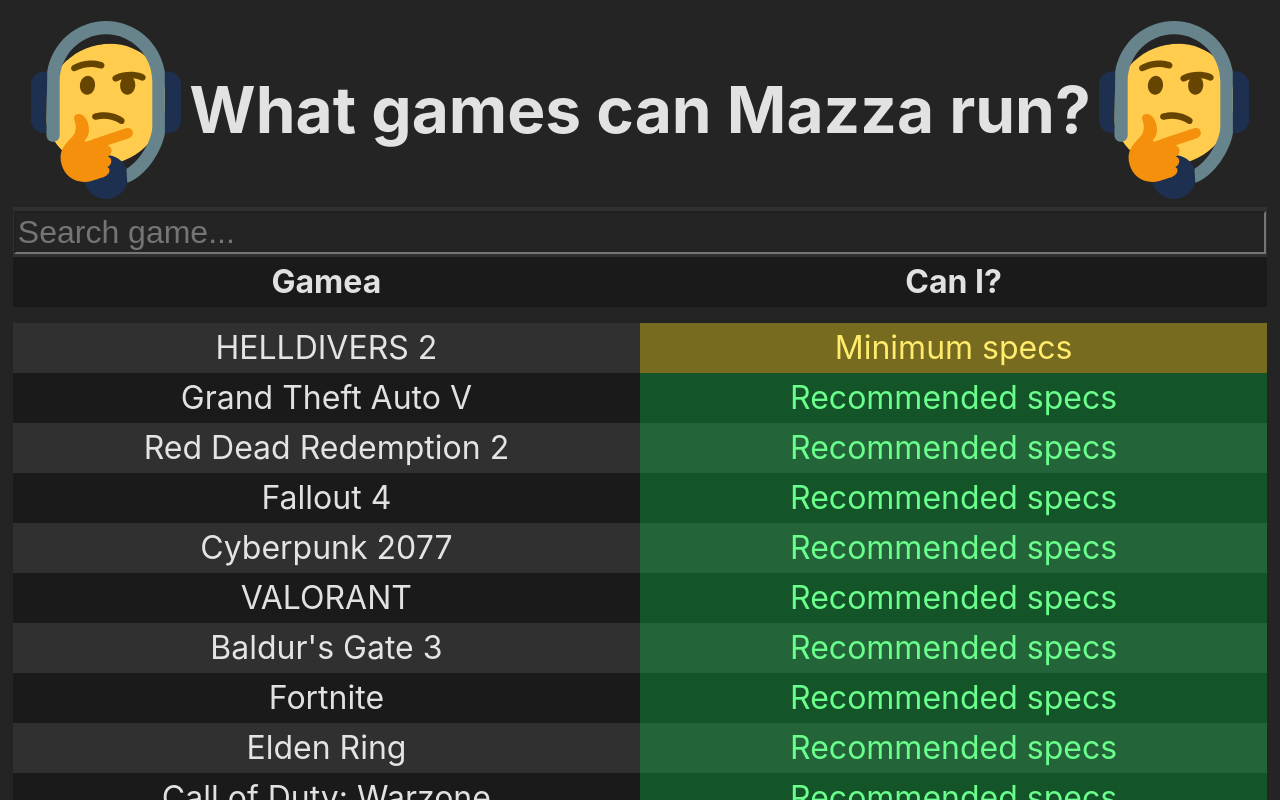
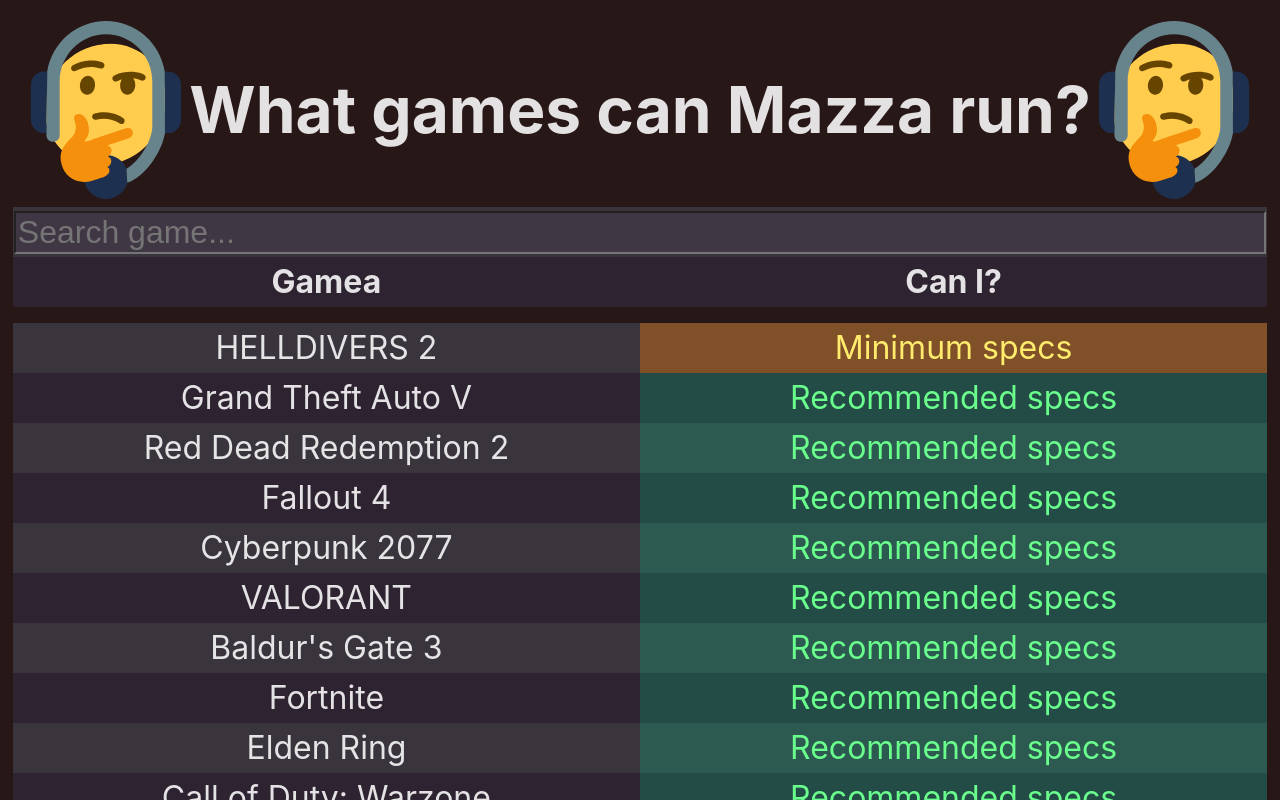
Before and after one commit to itsjustmustafa/what-games-can-mazza-run, a React (Vite) app: page / in a window 1280 px wide. Shown: the top 800 px of the page. Built offline with nearby package versions, Linux system fonts and the light colour scheme.

Commit message:
spooky colour scheme

```diff
--- a/src/App.css
+++ b/src/App.css
@@ -21,32 +21,36 @@
 }
 
 tr:nth-child(even) {
-  background-color: rgb(26, 26, 26);
+  background-color: rgb(46, 36, 49);
 }
 
 tr:nth-child(odd) {
-  background-color: rgb(48, 48, 48);
+  background-color: rgb(58, 53, 61);
 }
 
 thead {
   position: sticky;
   top: 0;
-  background-color: rgb(26, 26, 26);
+  background-color: rgb(61, 43, 31);
 }
 
 td.result-min {
   color: rgb(255, 236, 109);
-  background-color: rgba(255, 221, 0, 0.342);
+  background-color: rgba(255, 132, 0, 0.353);
 }
 
 td.result-rec {
   color: #6aff8d;
-  background-color: rgba(0, 255, 85, 0.25);
+  background-color: rgba(1, 193, 135, 0.25);
 }
 
 td.result-fail {
   color: rgb(255, 113, 113);
   background-color: rgba(170, 0, 0, 0.25);
+}
+
+input {
+  background-color: rgb(64, 55, 69);
 }
 
 #searchbar {
--- a/src/index.css
+++ b/src/index.css
@@ -4,7 +4,7 @@
   font-weight: 400;
   color-scheme: light dark;
   color: rgba(255, 255, 255, 0.87);
-  background-color: #242424;
+  background-color: #281717;
   /* padding: 4; */
 
   font-synthesis: none;
@@ -33,6 +33,4 @@
 
 input {
   backdrop-filter: brightness(75%);
-  background-color: inherit;
-  color: inherit;
 }
```
